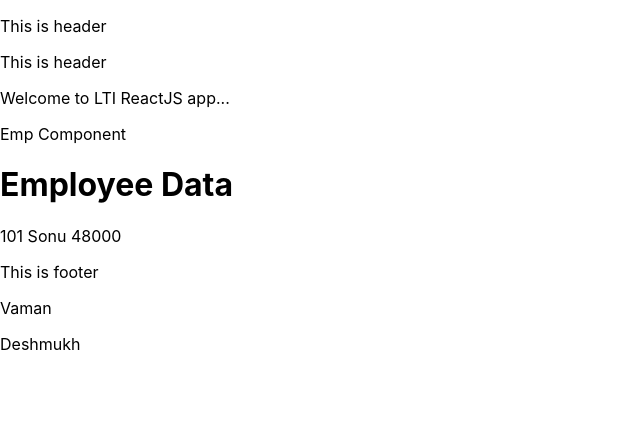
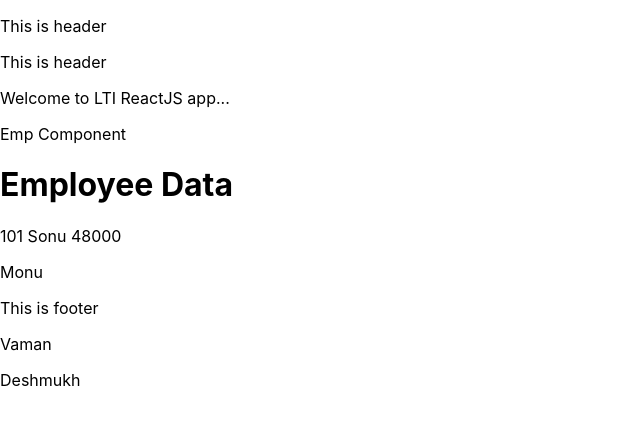
Before and after one commit to shridhar-javafsd/lti-react-demo, a React (Create React App) app: page / in a window 1280 px wide. Shown: the top 424 px of the page, without its empty margins (0-640 px from the left). Built offline with nearby package versions, Linux system fonts and the light colour scheme.

Commit message:
Update Emp.js

```diff
--- a/src/components/Emp.js
+++ b/src/components/Emp.js
@@ -3,11 +3,20 @@
 // React 16.8 onwards, state is available in function components also
 // react provides hooks (methods) to use state
 
-import { useState } from "react";
+import { useEffect, useState } from "react";
 
 const Emp = (props) => {
 
-    const [emp, setEmp] = useState({ eid: 101, firstName: 'Sonu', salary: 48000 });
+    // create state - useState()
+    const [emp, setEmp] = useState({});
+
+    // initilize state - useEffect()
+    useEffect(() => {
+        setEmp({ eid: 101, firstName: 'Sonu', salary: 48000 });
+        setMyName('Monu');
+    }, []);
+
+
 
     // how to create state with useState() hook
     const [num, setNum] = useState(0); // number
@@ -16,7 +25,6 @@ const Emp = (props) => {
     const [empObj, setEmpObj] = useState({});// object
     const [skillSet, setSkillSet] = useState([]); // array
 
-
     // const emp = { eid: 101, firstName: 'Sonu', salary: 48000 };
 
     return (
@@ -24,8 +32,8 @@ const Emp = (props) => {
             <p>Emp Component</p>
             <h1>Employee Data</h1>
             <p> {emp.eid} {emp.firstName} {emp.salary} </p>
+            <p>{myName}</p>
         </div>
-
     );
 
 }
```
